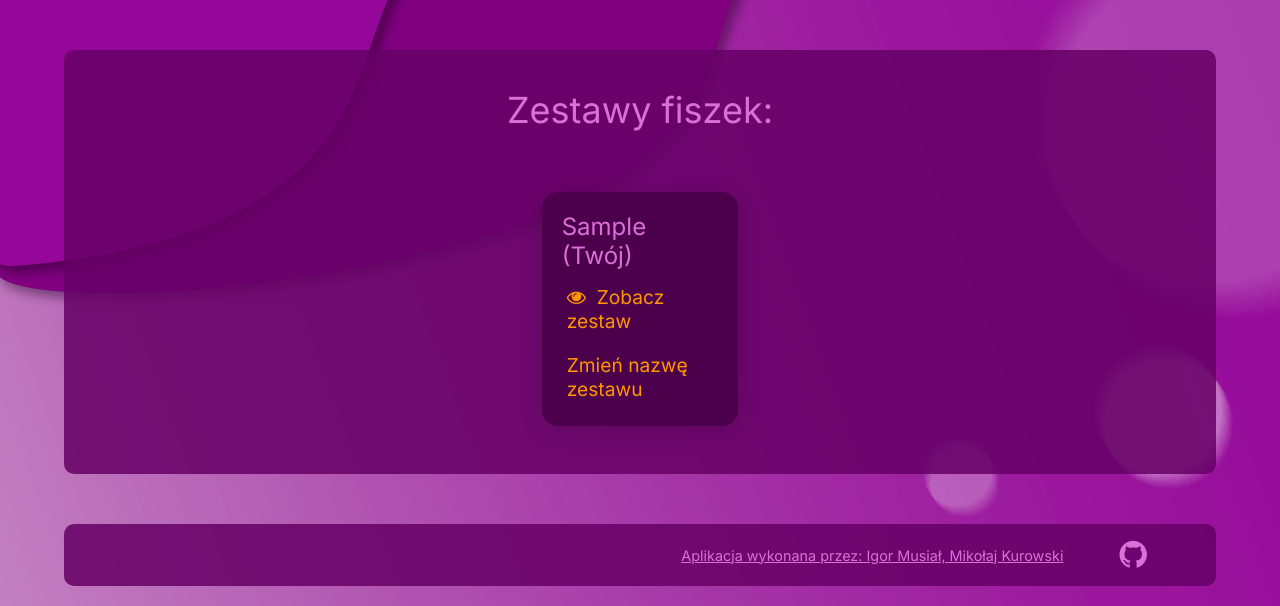
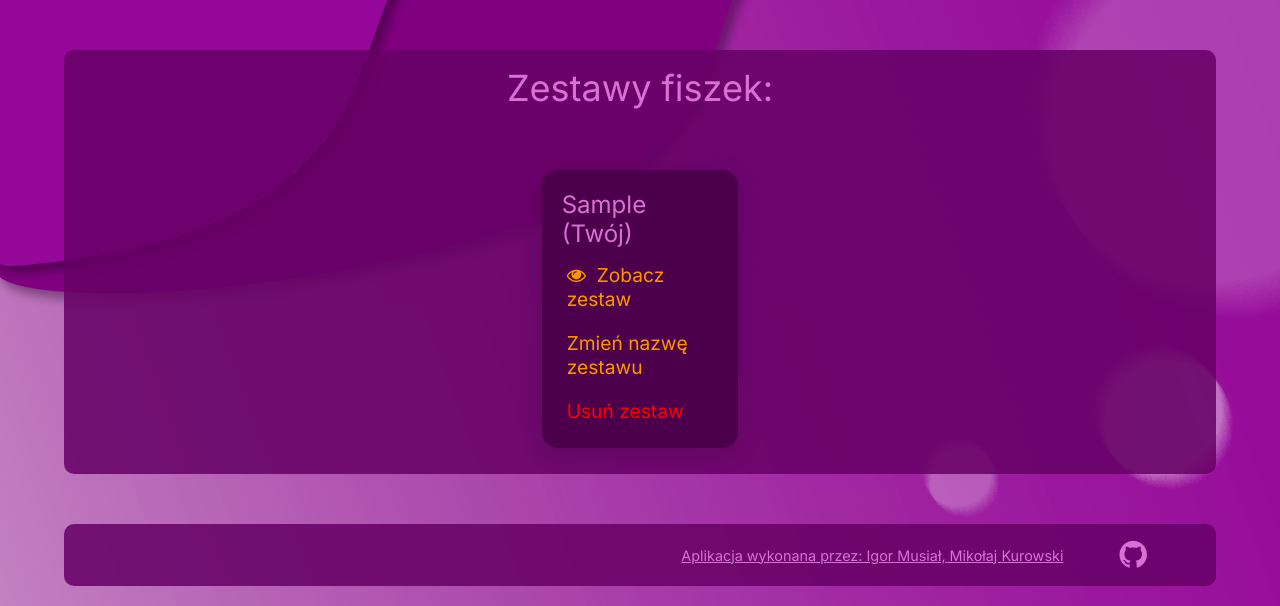
Before and after one commit to Igorzysko1/GhostCards, a PHP site: page /index.php in a window 1280 px wide. Shown: the part 194-800 px from the top of the page. Run offline with PHP 8.4, Linux system fonts and the light colour scheme; the visitor is signed in with stand-in values (Sample User, id 1); tables that the repository leaves empty hold one stand-in row (values such as "Sample post").

Commit message:
Add deleting button when owner

```diff
--- a/index.php
+++ b/index.php
@@ -18,9 +18,10 @@
     }
     echo "<a href='zestawy.php?action=view&zestaw_id=".$a_selectZestaw['zestaw_id']."' class='view-fiszka'><i class='fa fa-eye'></i>&nbsp;&nbsp;Zobacz zestaw</a>";
     if (isset($_SESSION['uzytkownik_id'])) {
-        if ($a_selectZestaw['uzytkownik_id'] == $uzytkownik_id) {
-            echo "<a href='zestawy.php?action=edit&zestaw_id=".$a_selectZestaw['zestaw_id']."' class='view-fiszka'>Zmień nazwę zestawu</a>";
-        }
+        if ($a_selectZestaw['uzytkownik_id'] == $uzytkownik_id) { ?>
+            <a href="zestawy.php?action=edit&zestaw_id=<?= $a_selectZestaw['zestaw_id']; ?>" class="view-fiszka">Zmień nazwę zestawu</a>
+            <a onclick="return confirm('Czy napewno chcesz usunąć ten zestaw?')" href="zestawy.php?action=delete&zestaw_id=<?= $a_selectZestaw['zestaw_id']; ?>" class="view-fiszka" style="color: red;">Usuń zestaw</a>
+        <?php }
     }
     echo "</div>";
 }
```
